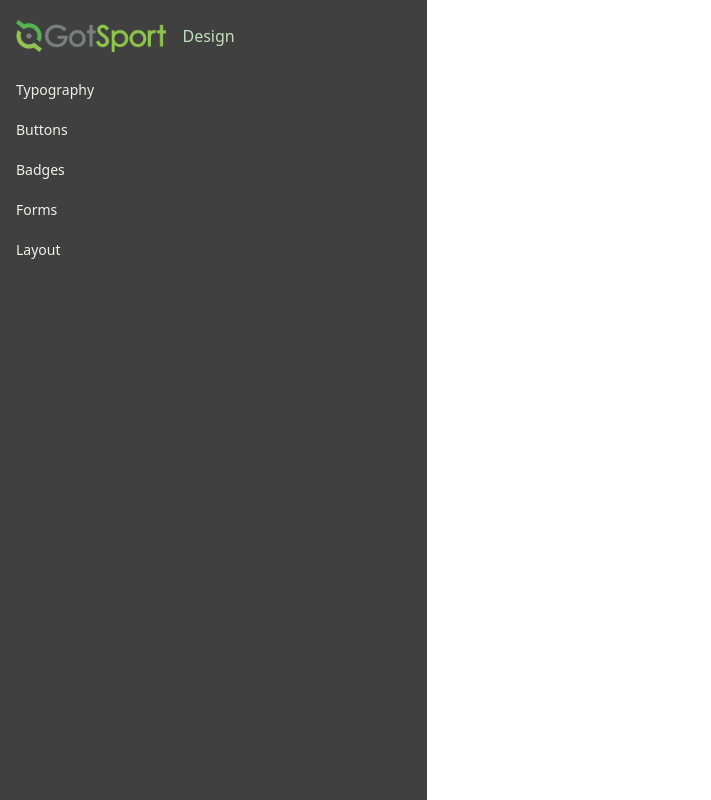
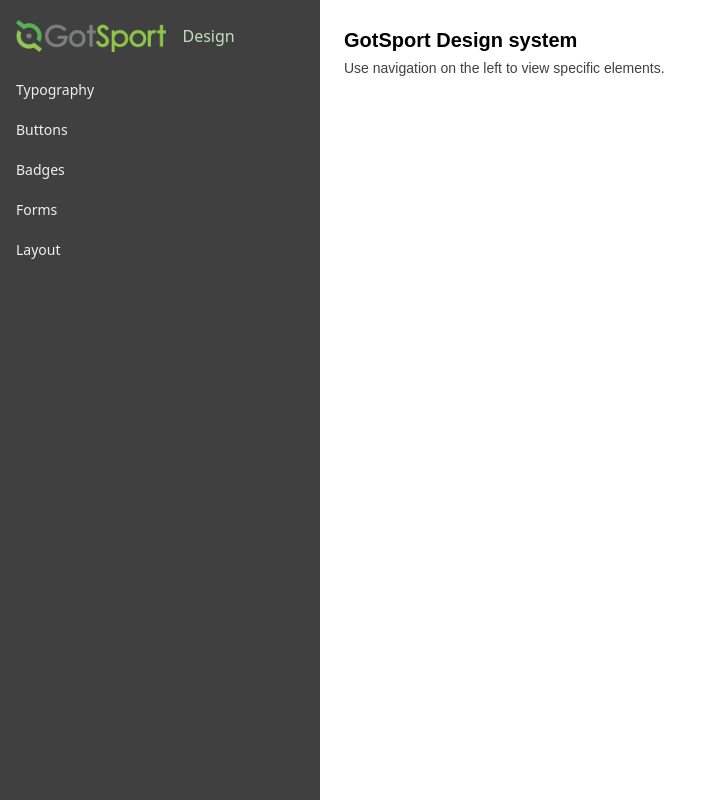
Before and after one commit to binaryst4r/gotsport-web, a React (Create React App) app: page /design in a window 1280 px wide. Shown: the whole page, without its empty margins (0-711 px from the left). Built offline with nearby package versions, Linux system fonts and the light colour scheme; no server answers; a web font is replaced by a local one; what @appsignal/javascript, @appsignal/react would draw is missing.

Commit message:
Add default design system page

```diff
--- a/src/pages/Design/index.tsx
+++ b/src/pages/Design/index.tsx
@@ -34,7 +34,7 @@
 
   return (
     <div className="flex">
-      <div className="flex min-h-screen flex-col bg-mono-700 w-1/3">
+      <div className="flex min-h-screen flex-col bg-mono-700 w-1/4">
         <div className="flex flex-1 flex-col overflow-y-auto pt-5 pb-4">
           <div className="flex flex-shrink-0 items-center px-4">
             <img
@@ -98,8 +98,14 @@
           </nav>
         </div>
       </div>
-        <div className="w-2/3 p-6">
+        <div className="w-3/4 p-6">
           <Routes>
+            <Route path='/' element={
+              <>
+                <Heading size={2}>GotSport Design system</Heading>
+                <Body>Use navigation on the left to view specific elements.</Body>
+              </>
+            } />
             <Route path="typography" element={<Typography />} />
             <Route path="buttons" element={<Buttons />} />
             <Route path="badges" element={<Badges />} />
```
